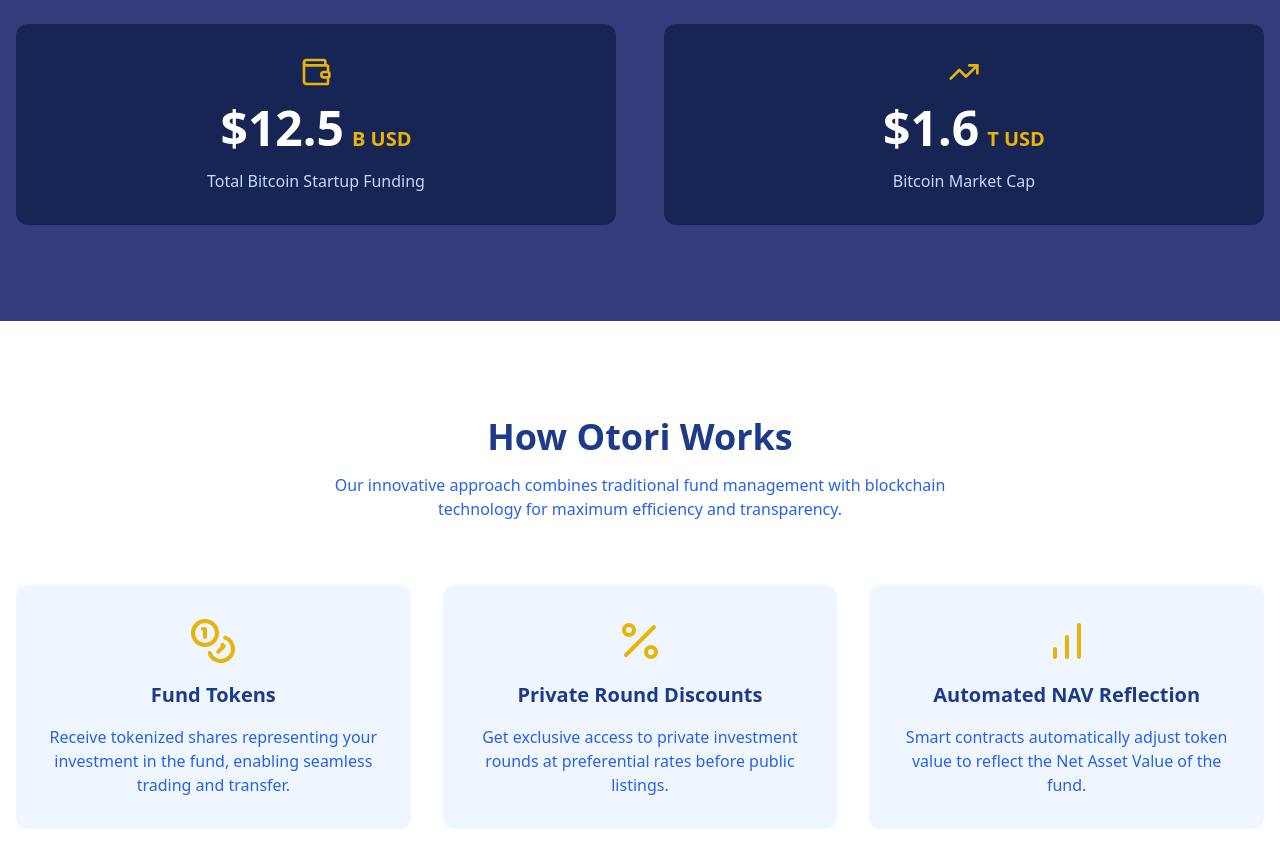
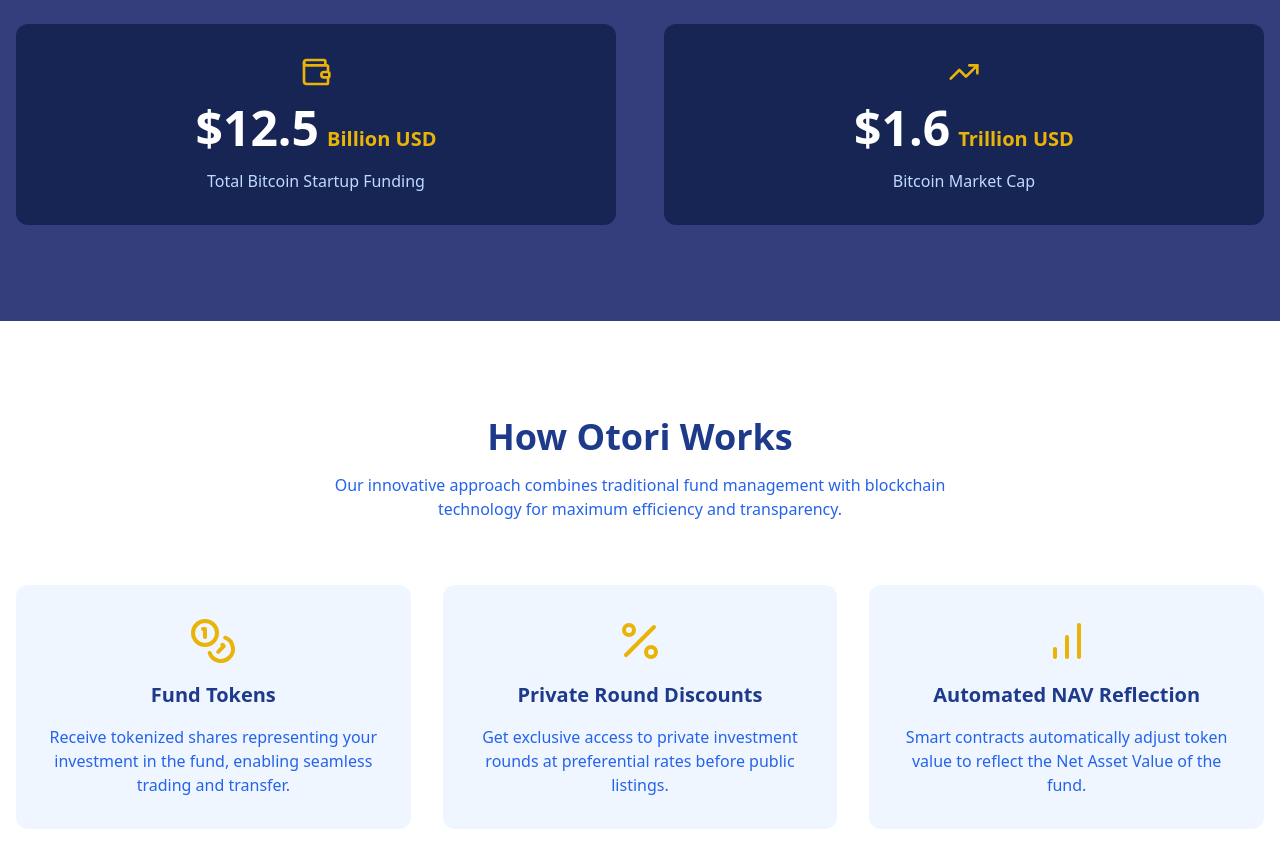
Before and after one commit to mandlaotori/otori-land, a React (Vite) app: page / in a window 1280 px wide. Shown: the part 1040-1907 px from the top of the page. Built offline with nearby package versions, Linux system fonts and the light colour scheme.

Commit message:
fix text

```diff
--- a/src/components/sections/MarketStats.tsx
+++ b/src/components/sections/MarketStats.tsx
@@ -13,13 +13,13 @@ const MarketStats = () => {
     {
       icon: <Wallet className="h-8 w-8 text-yellow-500" />,
       value: 12.5,
-      label: 'B USD',
+      label: 'Billion USD',
       description: 'Total Bitcoin Startup Funding',
     },
     {
       icon: <TrendingUp className="h-8 w-8 text-yellow-500" />,
       value: 1.6,
-      label: 'T USD',
+      label: 'Trillion USD',
       description: 'Bitcoin Market Cap',
     },
   ];
```
